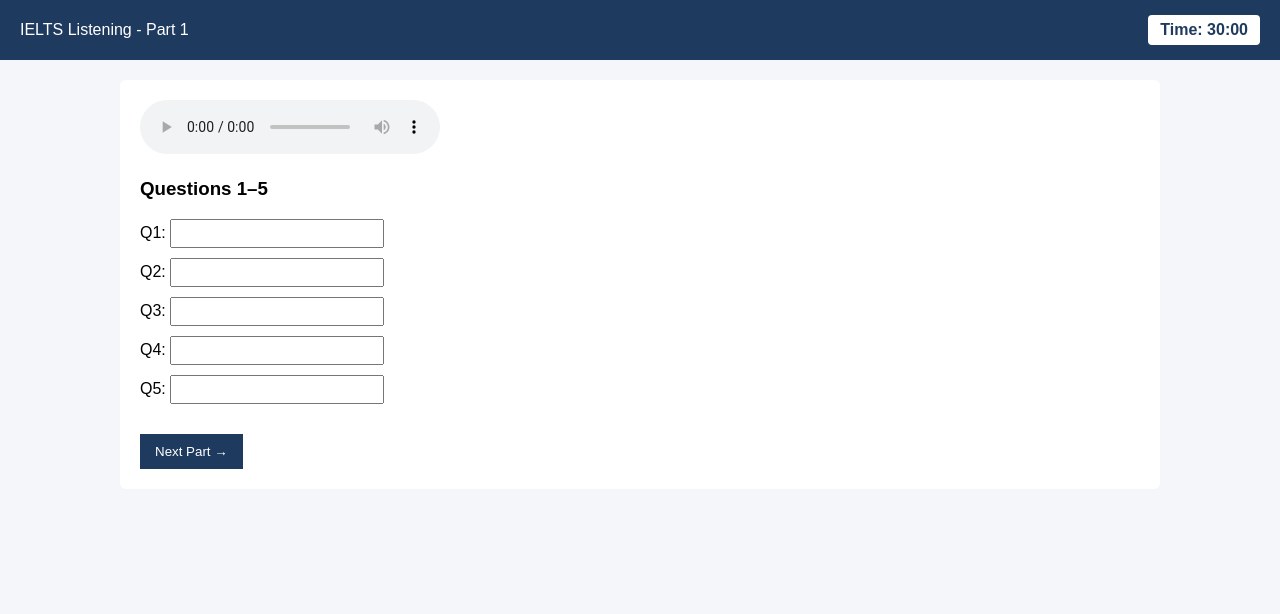
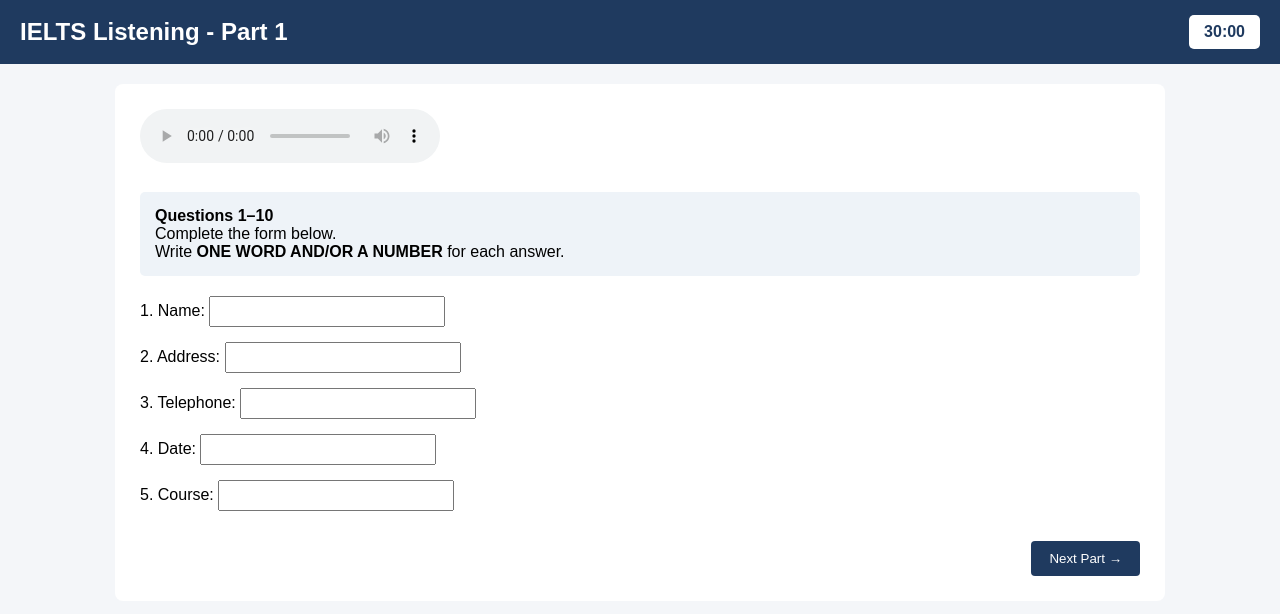
Before and after one commit to globalstandard08-cmd/IELTS-MOCK-TEST-V2, a plain HTML site: page listening-part1.html in a window 1280 px wide. Drawn offline with Linux system fonts and the light colour scheme.

Commit message:
Update listening-part1.html

```diff
--- a/listening-part1.html
+++ b/listening-part1.html
@@ -2,18 +2,18 @@
 <html lang="en">
 <head>
 <meta charset="UTF-8">
+<meta name="viewport" content="width=device-width, initial-scale=1.0">
 <title>IELTS Listening - Part 1</title>
-<meta name="viewport" content="width=device-width, initial-scale=1.0">
 
 <style>
 body {
     font-family: Arial, sans-serif;
     margin: 0;
-    background: #f4f6f9;
+    background-color: #f4f6f9;
 }
 
 .header {
-    background: #1f3a5f;
+    background-color: #1f3a5f;
     color: white;
     padding: 15px 20px;
     display: flex;
@@ -21,33 +21,58 @@ body {
     align-items: center;
 }
 
+.header h2 {
+    margin: 0;
+}
+
+.timer {
+    background: white;
+    color: #1f3a5f;
+    padding: 8px 15px;
+    border-radius: 5px;
+    font-weight: bold;
+}
+
 .container {
     max-width: 1000px;
     margin: 20px auto;
     background: white;
-    padding: 20px;
-    border-radius: 6px;
+    padding: 25px;
+    border-radius: 8px;
 }
 
 .audio-box {
+    margin-bottom: 25px;
+}
+
+.instructions {
+    background: #eef3f8;
+    padding: 15px;
+    border-radius: 5px;
     margin-bottom: 20px;
 }
 
 .question {
-    margin: 10px 0;
+    margin: 15px 0;
 }
 
-input {
-    padding: 5px;
-    width: 200px;
+.question input {
+    padding: 6px;
+    width: 220px;
     text-transform: uppercase;
 }
 
+.nav-buttons {
+    margin-top: 30px;
+    text-align: right;
+}
+
 .btn {
-    margin-top: 20px;
-    padding: 10px 15px;
     background: #1f3a5f;
     color: white;
+    padding: 10px 18px;
+    text-decoration: none;
+    border-radius: 4px;
     border: none;
     cursor: pointer;
 }
@@ -55,22 +80,14 @@ input {
 .btn:hover {
     background: #2e568c;
 }
-
-.timer {
-    background: white;
-    color: #1f3a5f;
-    padding: 6px 12px;
-    border-radius: 4px;
-    font-weight: bold;
-}
 </style>
 </head>
 
 <body>
 
 <div class="header">
-    <div>IELTS Listening - Part 1</div>
-    <div class="timer">Time: 30:00</div>
+    <h2>IELTS Listening - Part 1</h2>
+    <div class="timer">30:00</div>
 </div>
 
 <div class="container">
@@ -81,29 +98,40 @@ input {
         </audio>
     </div>
 
-<h3>Questions 1–5</h3>
-
-<div class="question">
-Q1: <input type="text">
+    <div class="instructions">
+        <strong>Questions 1–10</strong><br>
+        Complete the form below.<br>
+        Write <strong>ONE WORD AND/OR A NUMBER</strong> for each answer.
     </div>
 
     <div class="question">
-Q2: <input type="text">
+        1. Name:
+        <input type="text">
     </div>
 
     <div class="question">
-Q3: <input type="text">
+        2. Address:
+        <input type="text">
     </div>
 
     <div class="question">
-Q4: <input type="text">
+        3. Telephone:
+        <input type="text">
     </div>
 
     <div class="question">
-Q5: <input type="text">
+        4. Date:
+        <input type="text">
     </div>
 
+    <div class="question">
+        5. Course:
+        <input type="text">
+    </div>
+
+    <div class="nav-buttons">
         <button class="btn">Next Part →</button>
+    </div>
 
 </div>
 
```
Lines whose indentation alone changed are shown as unchanged.
